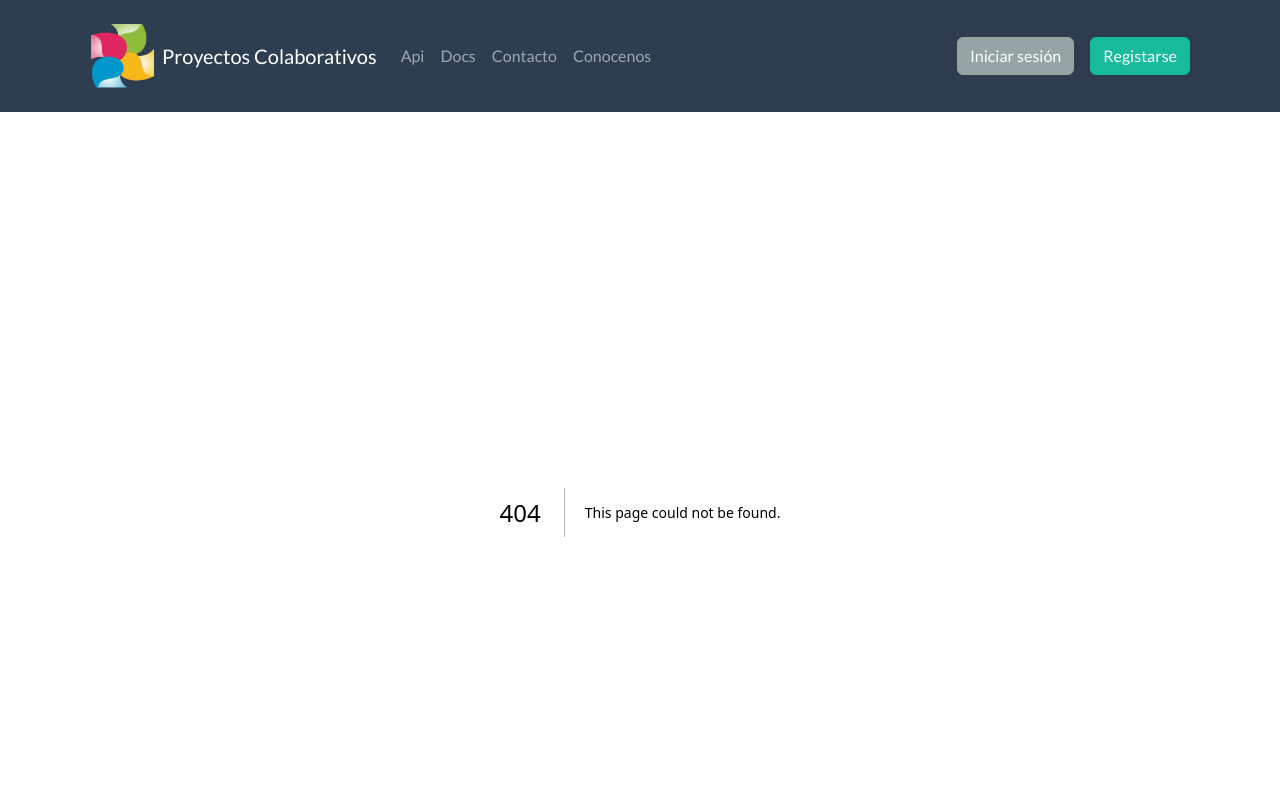
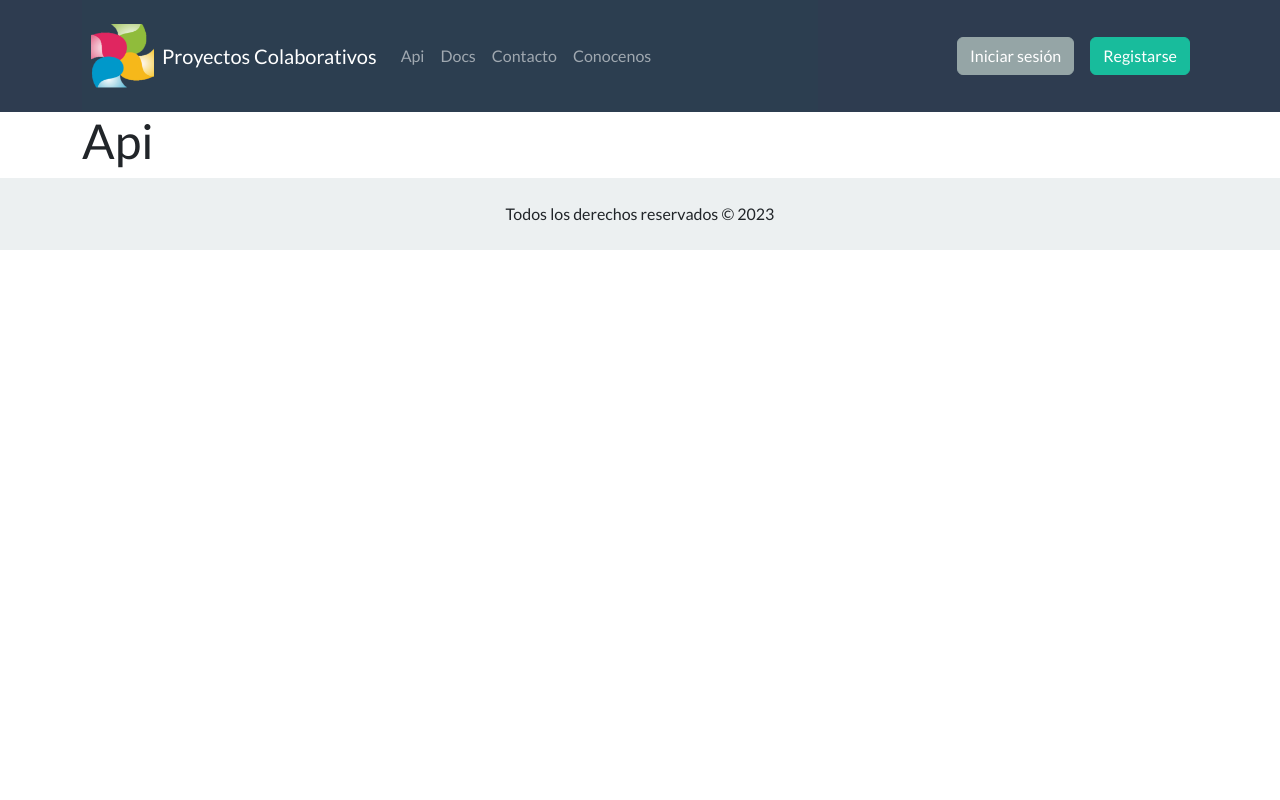
Before and after one commit to Gisela-Gentile/front_pc, a Next.js app: page /api in a window 1280 px wide. Before the commit this address had no page. Shown: the top 800 px of the page. Built offline with nearby package versions, Linux system fonts and the light colour scheme.

Commit message:
add new folders

```diff
--- /dev/null
+++ b/src/app/(not-log)/api/page.tsx
@@ -0,0 +1,9 @@
+
+
+export default function ApiPage() {
+  return (
+    <div>
+      <h1>Api</h1>
+    </div>
+  )
+}
```
Also changed, not shown: src/app/project/new/page.tsx (added, +9 -0 lines).
